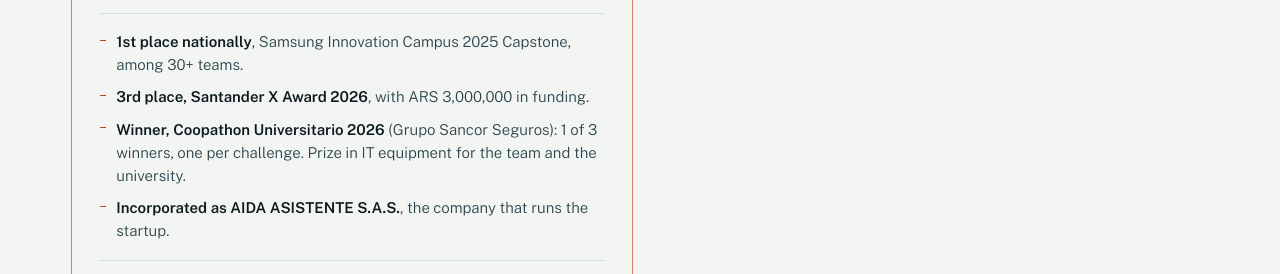
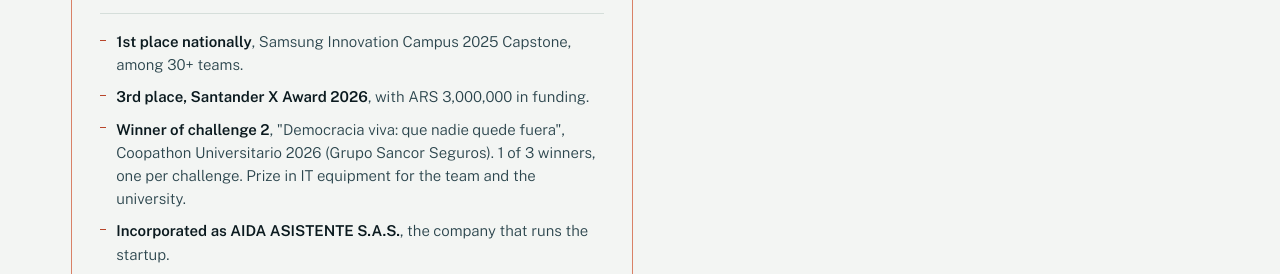
Before and after one commit to SantiagoOroz/SantiagoOroz.github.io, a plain HTML site: page index.html in a window 1280 px wide. Shown: the part 3320-3594 px from the top of the page. Drawn offline with nearby package versions, Linux system fonts and the light colour scheme.

Commit message:
Coopathon: desafío 2 y CV largo en la página
- Caso AIDA: ganadora del desafío 2, «Democracia viva: que nadie quede fuera».
- La página ofrece el CV largo de dos páginas, en español e inglés.

```diff
--- a/index.html
+++ b/index.html
@@ -868,7 +868,7 @@ footer { border-top: 1px solid var(--line-soft); background: var(--ground-deep);
           <ul class="hitos">
             <li><span data-l="es"><b>1er puesto nacional</b>, Capstone Samsung Innovation Campus 2025, entre más de 30 equipos.</span><span data-l="en"><b>1st place nationally</b>, Samsung Innovation Campus 2025 Capstone, among 30+ teams.</span></li>
             <li><span data-l="es"><b>3er puesto, Santander X Award 2026</b>, con $3.000.000 de financiación.</span><span data-l="en"><b>3rd place, Santander X Award 2026</b>, with ARS 3,000,000 in funding.</span></li>
-            <li><span data-l="es"><b>Ganadora, Coopathon Universitario 2026</b> (Grupo Sancor Seguros): 1 de 3 ganadores, uno por desafío. Premio en equipamiento informático para el equipo y la universidad.</span><span data-l="en"><b>Winner, Coopathon Universitario 2026</b> (Grupo Sancor Seguros): 1 of 3 winners, one per challenge. Prize in IT equipment for the team and the university.</span></li>
+            <li><span data-l="es"><b>Ganadora del desafío 2</b>, «Democracia viva: que nadie quede fuera», Coopathon Universitario 2026 (Grupo Sancor Seguros). 1 de 3 ganadores, uno por desafío. Premio en equipamiento informático para el equipo y la universidad.</span><span data-l="en"><b>Winner of challenge 2</b>, "Democracia viva: que nadie quede fuera", Coopathon Universitario 2026 (Grupo Sancor Seguros). 1 of 3 winners, one per challenge. Prize in IT equipment for the team and the university.</span></li>
             <li><span data-l="es"><b>Constituida como AIDA ASISTENTE S.A.S.</b>, la sociedad que opera la startup.</span><span data-l="en"><b>Incorporated as AIDA ASISTENTE S.A.S.</b>, the company that runs the startup.</span></li>
           </ul>
           <div class="chips"><span class="chip">Kotlin</span><span class="chip">Android</span><span class="chip"><span data-l="es">LLM multimodal</span><span data-l="en">Multimodal LLM</span></span><span class="chip">Groq API</span><span class="chip">Vosk</span><span class="chip">Node.js</span><span class="chip">AWS</span><span class="chip">Google Play</span></div>
```
Also changed, not shown: 2 other files.
